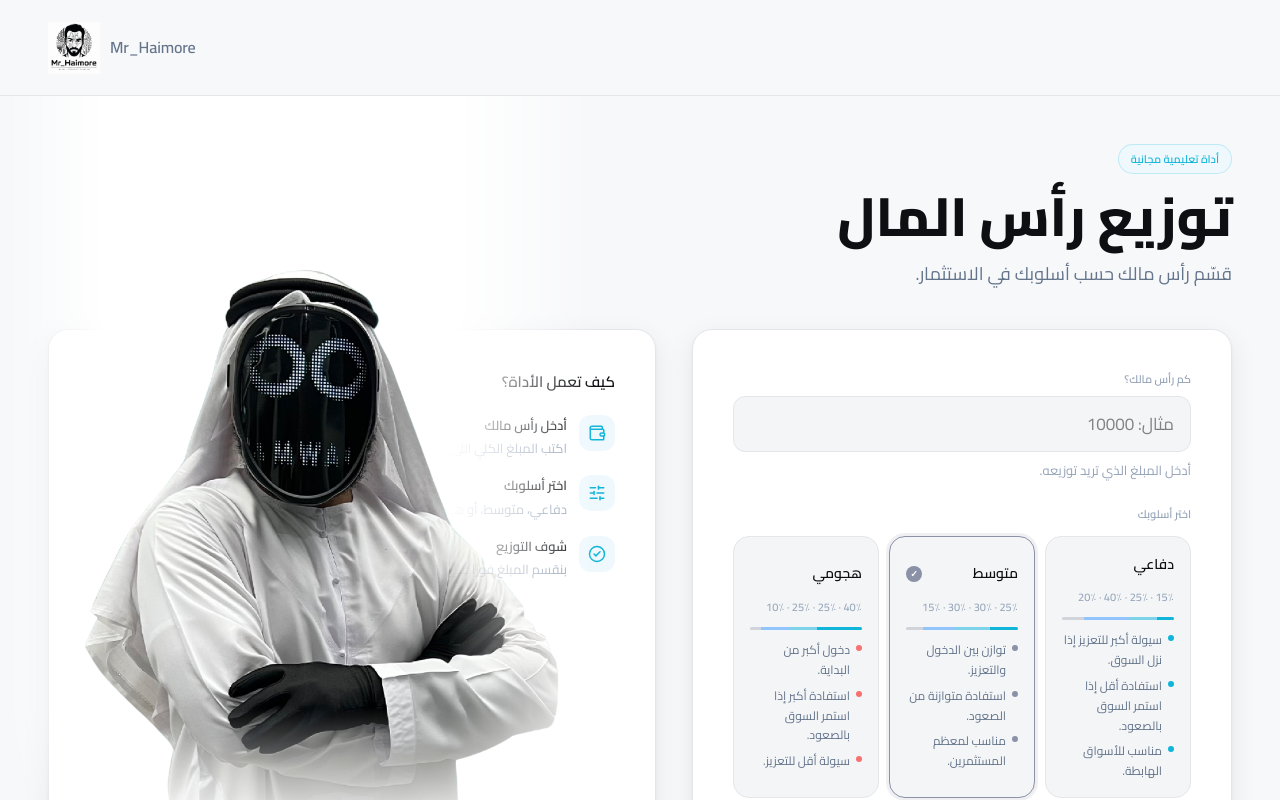
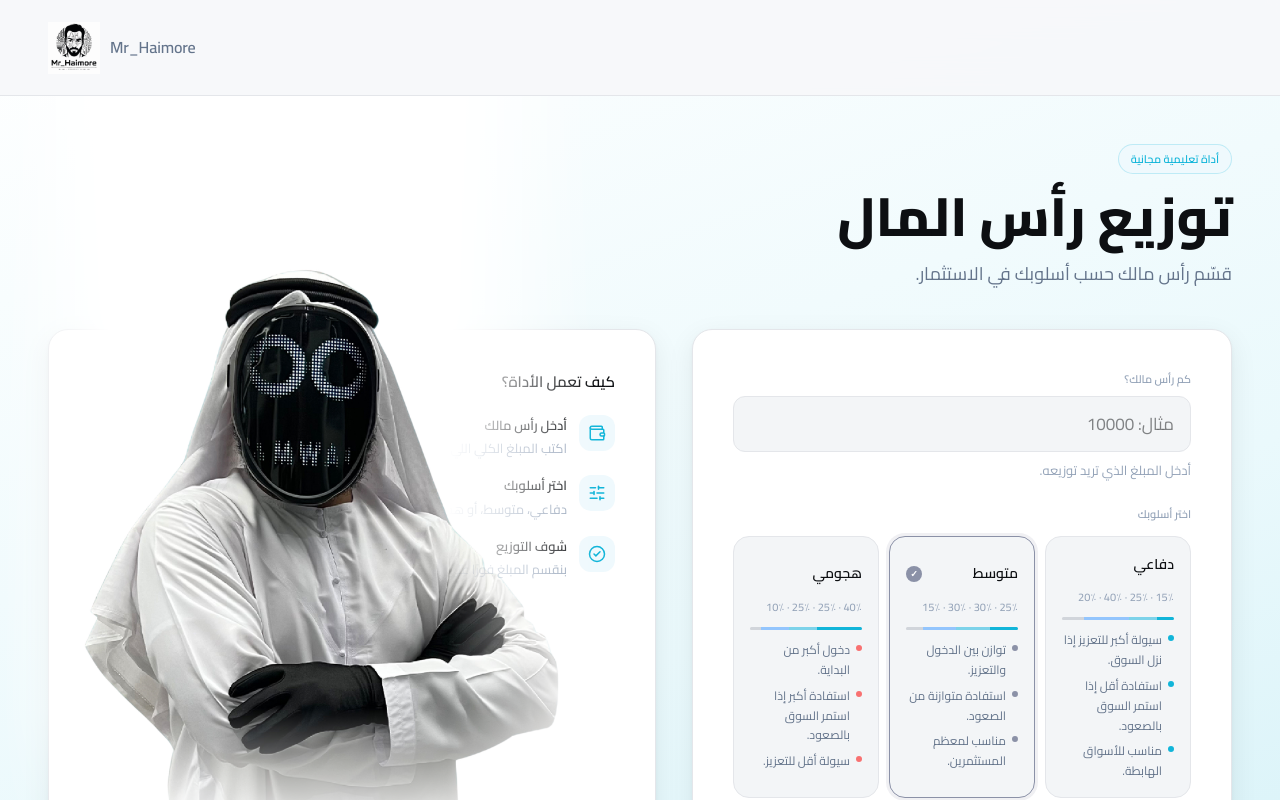
Before and after one commit to haimoreah/Mr_Haimore-capital-allocator, a React (Vite) app: page / in a window 1280 px wide. Shown: the top 800 px of the page. Built offline with nearby package versions, Linux system fonts and the light colour scheme.

Commit message:
add turquoise-to-white gradient page background

```diff
--- a/src/index.css
+++ b/src/index.css
@@ -2,7 +2,7 @@
 
 /* ─── Design tokens ──────────────────────────────────────────────────── */
 :root {
-  --bg-base:      #F7F8FA;
+  --bg-base:      linear-gradient(160deg, #FFFFFF 0%, #EAF9FC 55%, #CFEFF6 100%);
   --bg-surface:   #FFFFFF;
   --bg-subtle:    #F3F5F7;
   --bg-muted:     #E8EAED;
@@ -57,7 +57,8 @@ html  { color-scheme: light; }
 body {
   margin: 0;
   min-height: 100svh;
-  background-color: var(--bg-base);
+  background: var(--bg-base);
+  background-attachment: fixed;
   color: var(--text-1);
   font-family: var(--font-sans);
   font-size: 18px;
```
